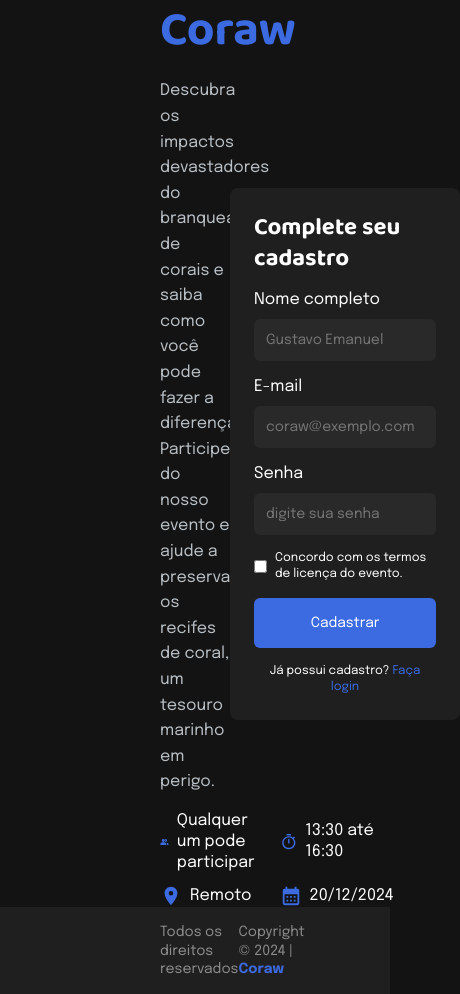
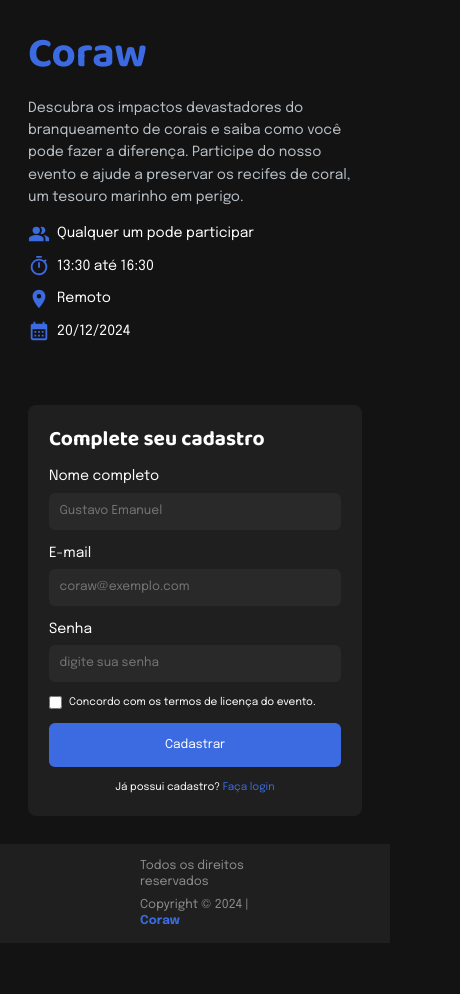
Before and after one commit to GustavoeDev/coraw, a Next.js app: page / in a window 390 px wide. Shown: the whole page, 460 px wide, since content can reach past the window. After the commit the page ends 943 px from the top, so only its background shows below. Built offline with nearby package versions, Linux system fonts and the light colour scheme.

Commit message:
feat: registration styling and responsiveness

```diff
--- a/src/styles/global.ts
+++ b/src/styles/global.ts
@@ -23,4 +23,10 @@ export const globalStyles = globalCss({
     outline: "0",
     boxShadow: `0 0 0 2px $blue500`,
   },
+
+  "@lg": {
+    html: {
+      fontSize: "87.5%",
+    },
+  },
 });
--- a/src/styles/pages/home.ts
+++ b/src/styles/pages/home.ts
@@ -9,6 +9,13 @@ export const RegistrationContainer = styled("div", {
   display: "flex",
   alignItems: "center",
   justifyContent: "space-between",
+  gap: "1rem",
+
+  "@sm": {
+    flexDirection: "column",
+    padding: "2rem",
+    gap: "2rem",
+  },
 });
 
 export const RegistrationContent = styled("div", {
@@ -46,6 +53,10 @@ export const RegistrationIcons = styled("div", {
       color: "$blue500",
     },
   },
+
+  "@md": {
+    gridTemplateColumns: "1fr",
+  },
 });
 
 export const RegistrationModal = styled("div", {
@@ -82,6 +93,11 @@ export const RegistrationModal = styled("div", {
       textDecoration: "none",
     },
   },
+
+  "@md": {
+    maxWidth: "31rem",
+    width: "100%",
+  },
 });
 
 export const RegistrationModalInputs = styled("div", {
--- a/src/styles/pages/layout.ts
+++ b/src/styles/pages/layout.ts
@@ -21,5 +21,10 @@ export const Footer = styled("footer", {
         color: "$blue500",
       },
     },
+
+    "@sm": {
+      flexDirection: "column",
+      gap: "0.5rem",
+    },
   },
 });
--- a/src/styles/stitches.config.ts
+++ b/src/styles/stitches.config.ts
@@ -41,4 +41,10 @@ export const {
       body: "var(--font-epilogue)",
     },
   },
+
+  media: {
+    sm: "(max-width: 768px)",
+    md: "(max-width: 1024px)",
+    lg: "(max-width: 1100px)",
+  },
 });
```
